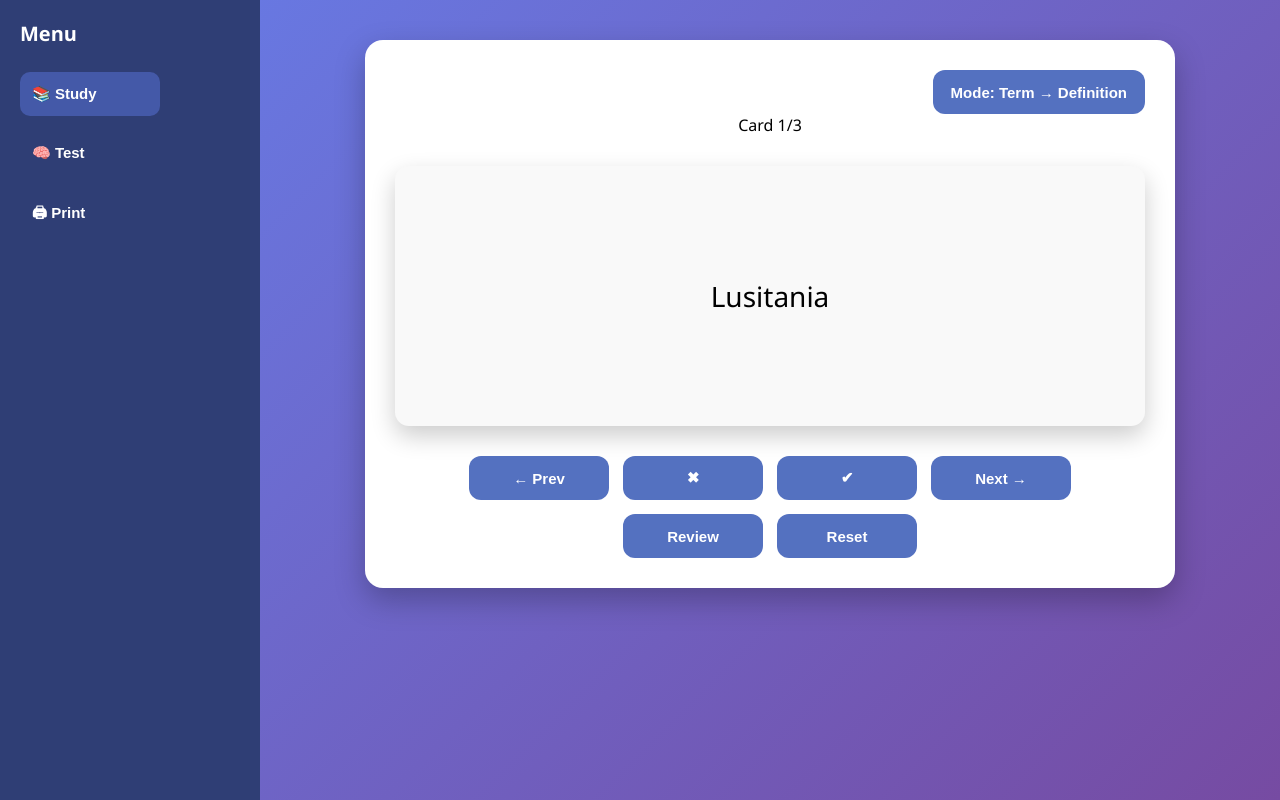
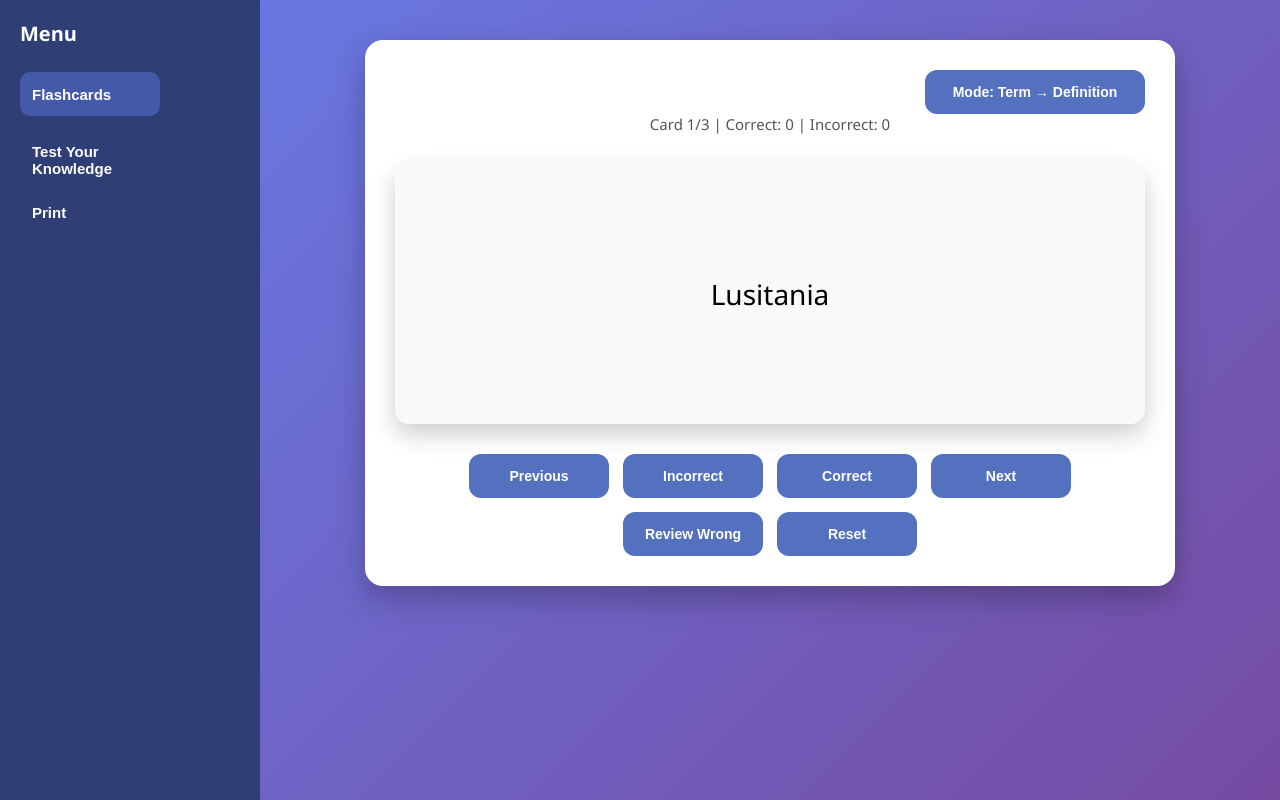
Before and after one commit to shirhaim2009-blip/KnowIt-falshcards, a plain HTML site: page index.html in a window 1280 px wide. Drawn offline with Linux system fonts and the light colour scheme.

Commit message:
Update 18 index.html

```diff
--- a/index.html
+++ b/index.html
@@ -14,7 +14,7 @@ display:flex;
 height:100vh;
 }
 
-/* LAYOUT */
+/* SIDEBAR */
 
 .sidebar{
 width:220px;
@@ -46,6 +46,8 @@ font-size:15px;
 background:#4459a8;
 }
 
+/* MAIN */
+
 .main{
 flex:1;
 padding:40px;
@@ -60,7 +62,7 @@ display:none;
 display:block;
 }
 
-/* CONTAINERS */
+/* CONTAINER */
 
 .container{
 background:white;
@@ -138,7 +140,7 @@ border-radius:12px;
 background:#5471c0;
 color:white;
 font-weight:600;
-font-size:15px;
+font-size:14px;
 cursor:pointer;
 transition:.2s;
 }
@@ -151,7 +153,7 @@ background:#405aa0;
 #toggleMode{
 width:auto;
 padding:0 18px;
-min-width:200px;
+min-width:220px;
 }
 
 /* TEXT */
@@ -201,9 +203,13 @@ color:#777;
 margin-top:20px;
 }
 
+/* PROGRESS */
+
 #progress{
 text-align:center;
 margin-bottom:10px;
+font-size:15px;
+color:#555;
 }
 
 #reviewIndicator{
@@ -211,6 +217,7 @@ text-align:center;
 color:#c0392b;
 display:none;
 margin-bottom:10px;
+font-weight:bold;
 }
 
 </style>
@@ -221,15 +228,15 @@ margin-bottom:10px;
 <!-- SIDEBAR -->
 <div class="sidebar">
 <h2>Menu</h2>
-<button class="tab-btn active" onclick="openTab('study')">📚 Study</button>
-<button class="tab-btn" onclick="openTab('test')">🧠 Test</button>
-<button class="tab-btn" onclick="openTab('print')">🖨 Print</button>
+<button class="tab-btn active" onclick="openTab('study')">Flashcards</button>
+<button class="tab-btn" onclick="openTab('test')">Test Your Knowledge</button>
+<button class="tab-btn" onclick="openTab('print')">Print</button>
 </div>
 
-<!-- MAIN CONTENT -->
+<!-- MAIN -->
 <div class="main">
 
-<!-- STUDY TAB -->
+<!-- FLASHCARDS TAB -->
 <div id="study" class="tab active">
 <div class="container">
 
@@ -248,11 +255,11 @@ margin-bottom:10px;
 </div>
 
 <div class="buttonRow">
-<button id="prev">← Prev</button>
-<button id="incorrect">✖</button>
-<button id="correct">✔</button>
-<button id="next">Next →</button>
-<button id="review">Review</button>
+<button id="prev">Previous</button>
+<button id="incorrect">Incorrect</button>
+<button id="correct">Correct</button>
+<button id="next">Next</button>
+<button id="review">Review Wrong</button>
 <button id="reset">Reset</button>
 </div>
 
@@ -273,8 +280,8 @@ Explain the term in your own words and submit it for feedback.
 <textarea placeholder="Write your explanation here..."></textarea>
 
 <div class="buttonRow" style="margin-top:14px;">
-<button id="prevTerm">← Prev</button>
-<button id="nextTerm">Next →</button>
+<button id="prevTerm">Previous Term</button>
+<button id="nextTerm">Next Term</button>
 </div>
 
 <button id="submitBtn">Submit</button>
@@ -307,7 +314,7 @@ Double-Sided Layout Preview
 
 <script>
 
-/* TAB SWITCHING */
+/* TAB SWITCH */
 
 function openTab(tabId){
 document.querySelectorAll(".tab").forEach(t=>t.classList.remove("active"));
@@ -317,7 +324,7 @@ document.querySelectorAll(".tab-btn").forEach(b=>b.classList.remove("active"));
 event.target.classList.add("active");
 }
 
-/* FLASHCARD DATA */
+/* DATA */
 
 let cards=[
 {term:"Lusitania",def:"British ship sunk in WWI",status:null},
@@ -327,13 +334,14 @@ let cards=[
 
 let current=0;
 let studyMode="term";
-let reviewMode=false;
 
-/* FUNCTIONS */
+/* ELEMENTS */
 
 const front=document.getElementById("front");
 const back=document.getElementById("back");
 const flashcard=document.getElementById("flashcard");
+
+/* SHOW */
 
 function show(){
 let c=cards[current];
@@ -347,9 +355,15 @@ if(c.status==="incorrect") flashcard.classList.add("incorrect");
 
 document.getElementById("termPrompt").innerText = c.term;
 
+/* COUNTERS */
+let correctCount = cards.filter(c=>c.status==="correct").length;
+let incorrectCount = cards.filter(c=>c.status==="incorrect").length;
+
 document.getElementById("progress").innerText =
-`Card ${current+1}/${cards.length}`;
+`Card ${current+1}/${cards.length} | Correct: ${correctCount} | Incorrect: ${incorrectCount}`;
 }
+
+/* EVENTS */
 
 flashcard.onclick=()=>flashcard.classList.toggle("flipped");
 
@@ -377,7 +391,9 @@ let k=0;
 document.getElementById("nextTerm").onclick=()=>{k=(k+1)%cards.length;document.getElementById("termPrompt").innerText=cards[k].term;}
 document.getElementById("prevTerm").onclick=()=>{k=(k-1+cards.length)%cards.length;document.getElementById("termPrompt").innerText=cards[k].term;}
 
-/* PRINT PREVIEW */
+/* PRINT */
+
+const preview=document.getElementById("preview");
 
 document.getElementById("double").onclick=()=>{preview.innerText="Double-Sided Layout";}
 document.getElementById("single").onclick=()=>{preview.innerText="One-Sided Layout";}
```
